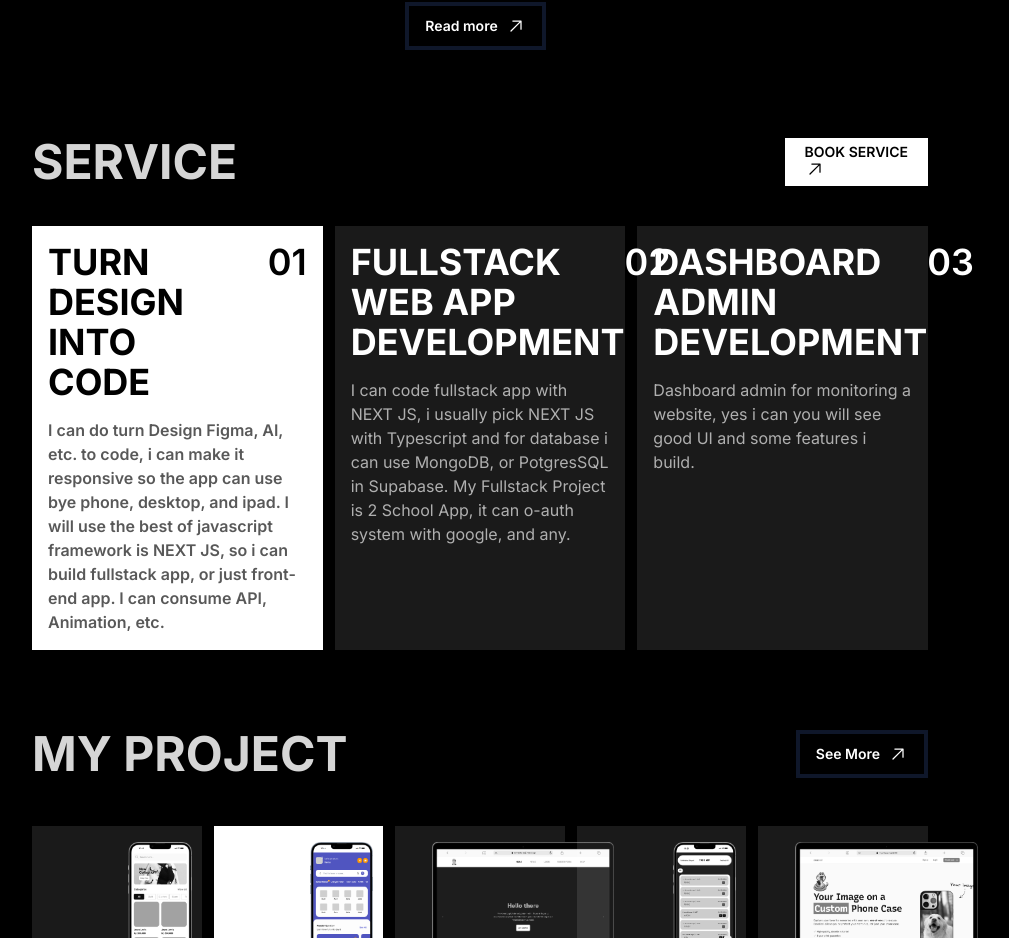
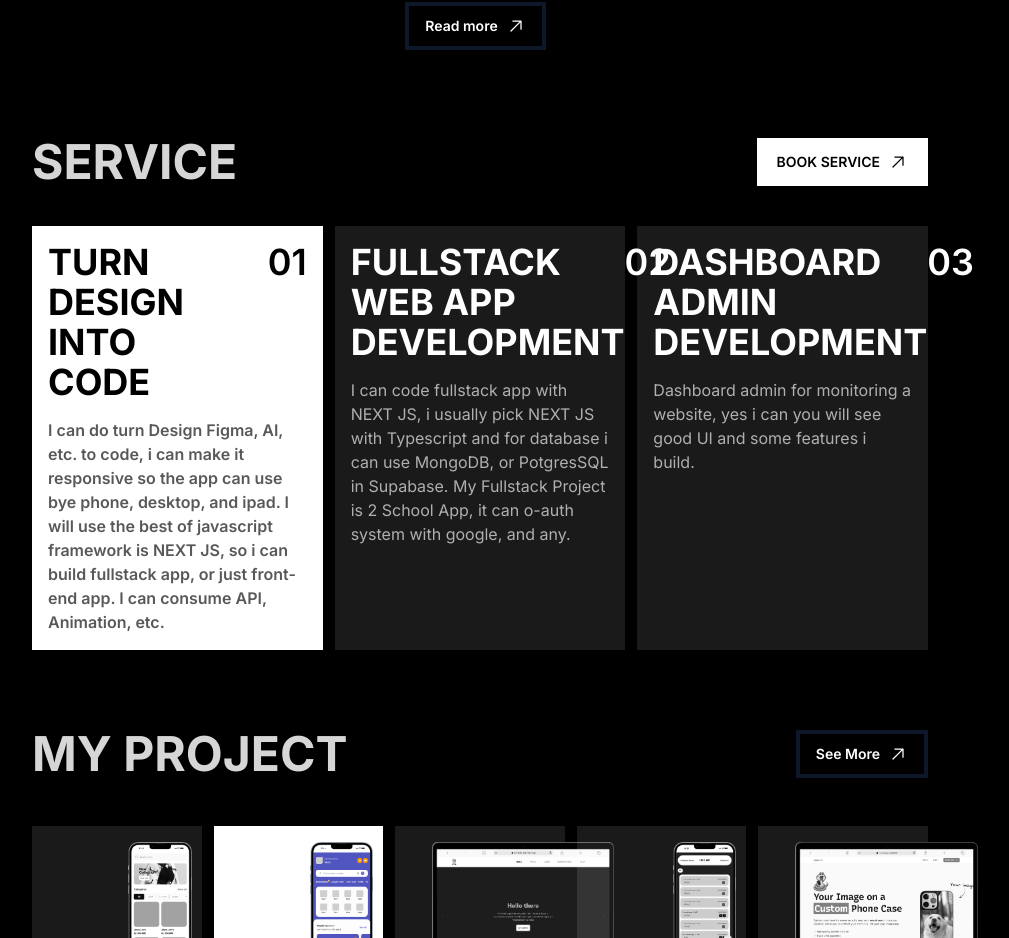
Before and after one commit to RASZZZKING/farrasakra, a Next.js app: page / in a window 1280 px wide. Shown: the part 1382-2320 px from the top of the page, without its empty margins (160-1169 px from the left). Built offline with nearby package versions, Linux system fonts and the light colour scheme.

Commit message:
fix: button service

```diff
--- a/src/app/page.jsx
+++ b/src/app/page.jsx
@@ -192,13 +192,11 @@ ME`}
 
       <div className="max-lg:border-slate-700 max-lg:border-b-2 pb-8">
         <Header title={"SERVICE"}>
-          <div className="btn max-lg:btn-sm  hover:text-white hover:border-4 border-4 border-white hover:border-white hover:bg-dark  bg-white text-black  font-semibold ">
-            <span className="max-lg:hidden">
+          <div className="btn max-lg:hidden max-lg:btn-sm  hover:text-white hover:border-4 border-4 border-white hover:border-white hover:bg-dark  bg-white text-black  font-semibold ">
               BOOK SERVICE <ArrowUpRight size={20} />
-            </span>
-            <span className="lg:hidden">
+          </div>
+          <div className="btn lg:hidden max-lg:btn-sm  hover:text-white hover:border-4 border-4 border-white hover:border-white hover:bg-dark  bg-white text-black  font-semibold ">
               <BookOpenText size={20} />
-            </span>
           </div>
         </Header>
         <div className="grid gap-3 lg:grid-cols-3 mt-6 lg:mt-10">
```
